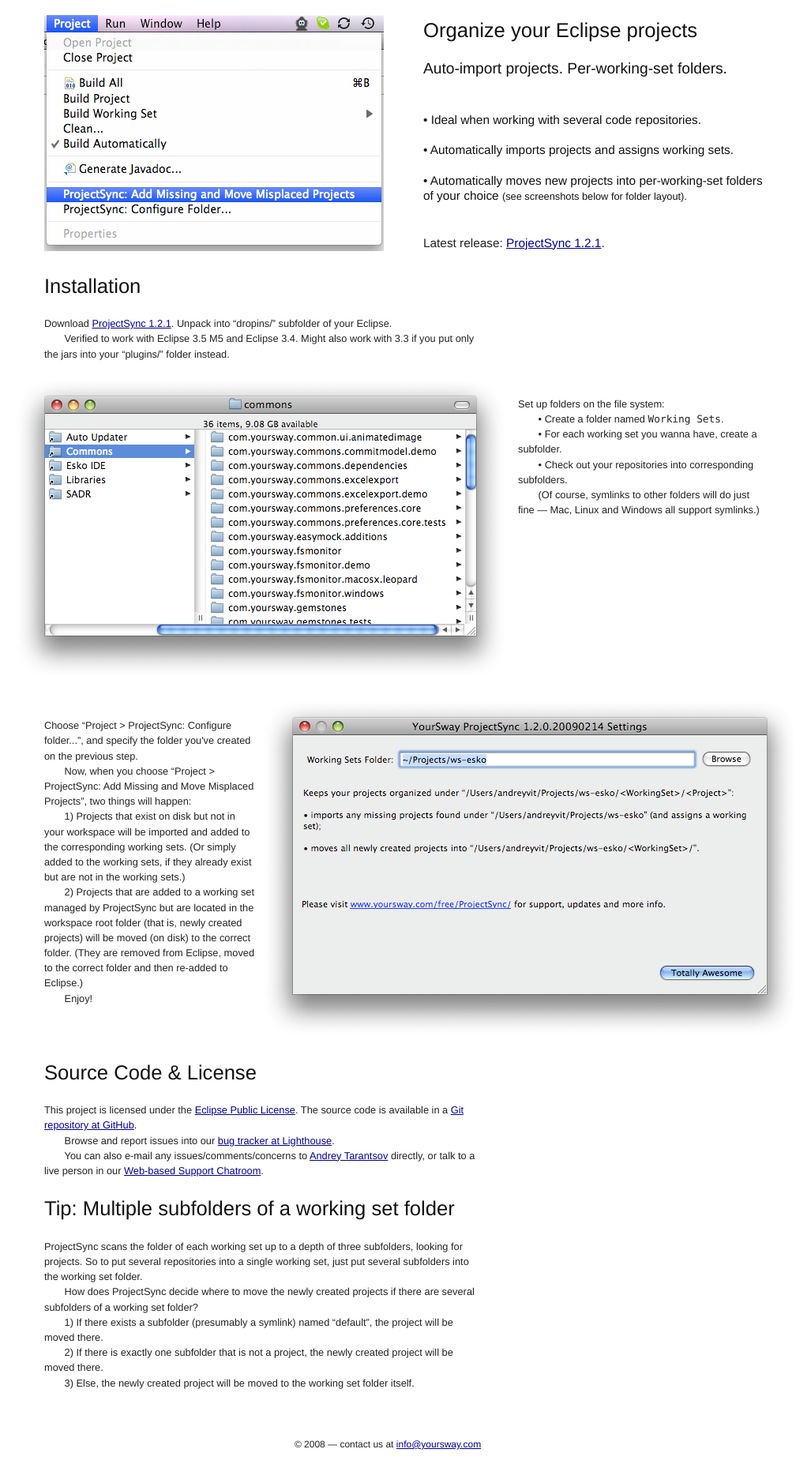
After one commit to andreyvit/yoursway-site, a Django app: template templates/site/free/ProjectSync.html in a window 1280 px wide. The commit adds this page. Shown: the whole page at 79% size, without its empty margins (149-1176 px from the left). Run offline with Django 3.2, Linux system fonts and the light colour scheme; the template is opened without the code that fills it, so the values that code supplies are empty.

Commit message:
"Free" section changes. CrashKit release announcement.

```diff
--- a/main.py
+++ b/main.py
@@ -20,7 +20,7 @@
     self.render_and_finish('site/' + active_item.template + '.html')
 
 url_mapping = [
-  ('^/([a-z0-9/-]*)$', PageHandler),
+  ('^/([A-Za-z0-9/-]*)$', PageHandler),
 ]
 
 application = webapp.WSGIApplication(url_mapping, debug=True)
--- a/templates/site/consulting/overview.html
+++ b/templates/site/consulting/overview.html
@@ -10,6 +10,12 @@
 </div>
 
 <div class="column prepend-1 span-10 append-1">
+
+<hr />
+
+<p><b style="color: red">Announcement:</b> We have launched a limited beta testing program of <a href="http://crashkitapp.appspot.com/">CrashKit</a> — the ultimate <b>crash reporting</b> and analysis solution for Java, Python, Ruby and PHP developers. <a href="http://crashkitapp.appspot.com/#signup">Sign up now</a>, and we'll let you in within a month.</p>
+
+<hr />
 
 <p>Thinking of an <b>IDE</b> for your in-house language or other custom development tools?</p>
 
--- /dev/null
+++ b/templates/site/free/ProjectSync.html
@@ -0,0 +1,97 @@
+{% extends "../../base.html" %}
+{% block title %}YourSway ProjectSync{% endblock %}
+
+{% block contents %}
+
+<div class="column prepend-1 span-11">
+  <img src="/images/ProjectSync/ProjectSync-menu.png" width="430" height="299" alt="ProjectSync commands under Eclipse Projects menu">
+</div>
+
+<div class="column span-11 prepend-1 last">
+  <h2>Organize your Eclipse projects</h2>
+  <h3>Auto-import projects. Per-working-set folders.<br>
+  <h4 style="margin-top: 3em;">• Ideal when working with several code repositories.</h4>
+  <h4>• Automatically imports projects and assigns working sets.</h4>
+  <h4>• Automatically moves new projects into per-working-set folders of your choice <small>(see screenshots below for folder layout).</small></h4>
+  <p style="margin-top: 3em;"><big>Latest release: <a href="http://download.yoursway.com/YourSway-ProjectSync-1.2.1.zip">ProjectSync 1.2.1</a>.</big></p>
+</div>
+
+<div class="column prepend-1 span-14 append-9">
+<h2>
+  Installation
+</h2>
+
+<p>Download <a href="http://download.yoursway.com/YourSway-ProjectSync-1.2.1.zip">ProjectSync 1.2.1</a>. Unpack into “dropins/” subfolder of your Eclipse.</p>
+<p>Verified to work with Eclipse 3.5&nbsp;M5 and Eclipse 3.4. Might also work with 3.3 if you put only the jars into your “plugins/” folder instead.</p>
+
+</div>
+
+<div class="column span-16">
+<img src="/images/ProjectSync/ProjectSync-layout.png" width="630" height="383" alt="ProjectSync folder layout">
+</div>
+
+<div class="column span-8 last" style="padding-top: 25px;">
+<p>Set up folders on the file system:
+<p>• Create a folder named <code>Working Sets</code>.</p>
+<p>• For each working set you wanna have, create a subfolder.</p>
+<p>• Check out your repositories into corresponding subfolders.</p>
+<p>(Of course, symlinks to other folders will do just fine — Mac, Linux and Windows all support symlinks.)</p>
+</div>
+
+<div class="column prepend-1 span-7" style="padding-top: 25px;">
+<p>
+  Choose “Project &gt; ProjectSync: Configure folder...”, and specify the folder you've created on the previous step.
+</p>
+<p>
+  Now, when you choose “Project &gt; ProjectSync: Add Missing and Move Misplaced Projects”, two things will happen:
+</p>
+<p>
+  1) Projects that exist on disk but not in your workspace will be imported and added to the corresponding working sets. <font class="hbrace">(</font>Or simply added to the working sets, if they already exist but are not in the working sets.)
+</p>
+<p>
+  2) Projects that are added to a working set managed by ProjectSync but are located in the workspace root folder <font class="hbrace">(</font>that is, newly created projects) will be moved <font class="hbrace">(</font>on disk) to the correct folder. <font class="hbrace">(</font>They are removed from Eclipse, moved to the correct folder and then re-added to Eclipse.)
+</p>
+<p>
+  Enjoy!
+</p>
+</div>
+
+<div class="column span-16 last">
+  <img src="/images/ProjectSync/ProjectSync-config.png" width="670" height="430" alt="ProjectSync configuration">
+</div>
+
+<div class="column prepend-1 span-14 append-9">
+
+<h2>
+  Source Code &amp; License
+</h2>
+<p>
+  This project is licensed under the <a href="http://www.eclipse.org/org/documents/epl-v10.php">Eclipse Public License</a>.
+  The source code is available in a <a href="http://github.com/andreyvit/yoursway-projectsync/">Git repository at GitHub</a>.
+</p>
+<p>Browse and report issues into our <a href="http://yoursway.lighthouseapp.com/projects/25474-projectsync/">bug tracker at Lighthouse</a>.</p>
+<p>You can also e-mail any issues/comments/concerns to <a href="mailto:andreyvit@gmail.com">Andrey Tarantsov</a> directly,
+  or talk to a live person in our <a href="http://livechat.yoursway.com/">Web-based Support Chatroom</a>.</p>
+
+<h2>
+  Tip: Multiple subfolders of a working set folder
+</h2>
+<p>
+  ProjectSync scans the folder of each working set up to a depth of three subfolders, looking for projects. So to put several repositories into a single working set, just put several subfolders into the working set folder.
+</p>
+<p>
+  How does ProjectSync decide where to move the newly created projects if there are several subfolders of a working set folder?
+</p>
+<p>
+  1) If there exists a subfolder <font class="hbrace">(</font>presumably a symlink) named “default”, the project will be moved there.
+</p>
+<p>
+  2) If there is exactly one subfolder that is not a project, the newly created project will be moved there.
+</p>
+<p>
+  3) Else, the newly created project will be moved to the working set folder itself.
+</p>
+</div>
+
+
+{% endblock %}
```
Also changed, not shown: templates/site/free/overview.html (renamed from templates/site/free.html, +26 -2 lines), yshome/menu.py (+8 -0 lines), static/images/ProjectSync/ProjectSync-config.png (added), static/images/ProjectSync/ProjectSync-layout.png (added), static/images/ProjectSync/ProjectSync-menu.png (added).
